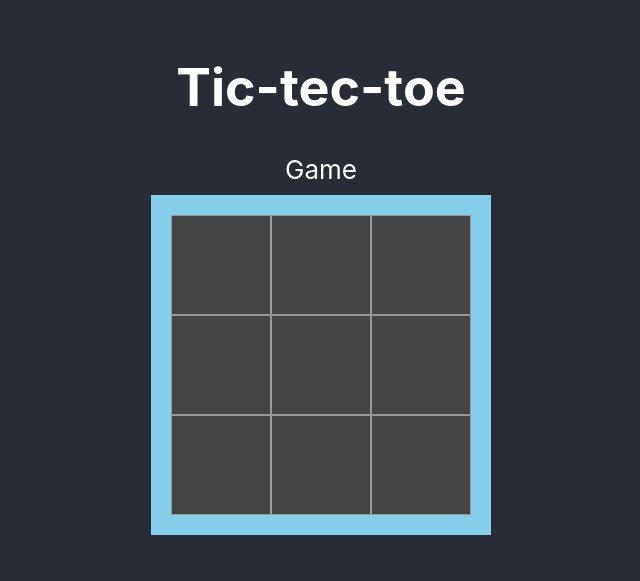
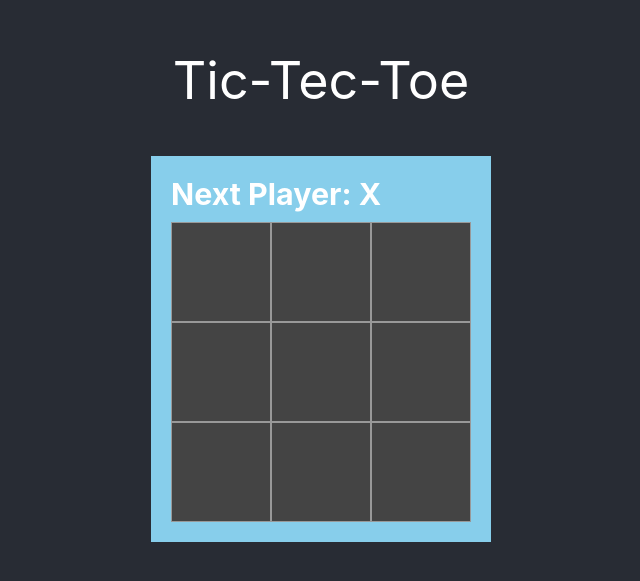
Before and after one commit to eelie79/tic-tac-toe, a React (Create React App) app: page / in a window 1280 px wide. Shown: the part 117-698 px from the top of the page, without its empty margins (319-959 px from the left). Built offline with nearby package versions, Linux system fonts and the light colour scheme.

Commit message:
STOP08: calculateWinner

```diff
--- a/src/App.js
+++ b/src/App.js
@@ -5,7 +5,6 @@ function App() {
   return (
     <div className="App">
       <header className="App-header">
-        <h1>Tic-tec-toe</h1>
         <Game />
       </header>
     </div>
--- a/src/components/Board.jsx
+++ b/src/components/Board.jsx
@@ -5,6 +5,7 @@ const Board = () => {
   // const initialSquares = [null, null, null, null, null, null, null, null, null]; // 0~8 각 9개의 게임판 블럭 배열 초기값
   const initialSquares = Array(9).fill(null);
   const [squares, setSquares] = useState(initialSquares);
+  const [xIsNext, setXIsNext] = useState(true); // 첫번째 크릭 X, 다음 클릭 O
 
   const handleClickEvent = (i) => {
     console.log(`Square ${i} clicked!`);
@@ -14,10 +15,12 @@ const Board = () => {
     const newSquares = [...squares];
 
     // 2. Mutate the copy, setting the i--th element to "X"
-    newSquares[i] = "X";
+    newSquares[i] = xIsNext ? "X" : "O"; // true면 X, false면 O
 
     // 3. Call the setSquares function with the mutated copy
     setSquares(newSquares);
+
+    setXIsNext(!xIsNext); // true -> false
   };
   console.log(squares);
 
@@ -32,8 +35,38 @@ const Board = () => {
     );
   };
 
+  // squares 클릭한 사각형의 인덱스 배열 -> 이기는 배열
+  function calculateWinner(squares) {
+    const lines = [
+      [0, 1, 2],
+      [3, 4, 5],
+      [6, 7, 8], // rows
+      [0, 3, 6],
+      [1, 4, 7],
+      [2, 5, 8], // columns
+      [0, 4, 8],
+      [2, 4, 6], // diagonals
+    ];
+
+    for (let line of lines) {
+      const [a, b, c] = line;
+
+      // 1. null 이 아니니? 2. X = X 두번째 문자가 같니? 3.3번째 문자가 같니?
+      if (squares[a] && squares[a] === squares[b] && squares[a] === squares[c]) {
+        return squares[a]; // "X" or "O"
+      }
+    }
+
+    return null;
+  }
+
+  const winner = calculateWinner(squares); // "X" : "O"
+  // const player = `Next Player: ${xIsNext ? "X" : "O"}`;
+  const player = winner ? `winner: ${winner}` : `Next Player: ${xIsNext ? "X" : "O"}`;
+
   return (
     <div className="board">
+      <h3> {player} </h3>
       <div className="class board-row">
         {renderSquare(0)} {renderSquare(1)} {renderSquare(2)}
       </div>
--- a/src/components/Game.jsx
+++ b/src/components/Game.jsx
@@ -5,7 +5,7 @@ import { Board } from "./Board";
 const Game = () => {
   return (
     <div className="game">
-      Game
+      <h1>Tic-Tec-Toe</h1>
       <Board />
     </div>
   );
--- a/src/components/style.css
+++ b/src/components/style.css
@@ -3,12 +3,13 @@
     flex-direction: column;
     align-items: center;
 }
-
+.game h1 { font-weight: normal;}
 .board {
     background-color: skyblue;
     margin: 10px;
     padding: 20px;
 }
+.board h3 { margin: 0 0 10px; text-align: left; }
 .square {
     width: 100px;
     height: 100px;
```
